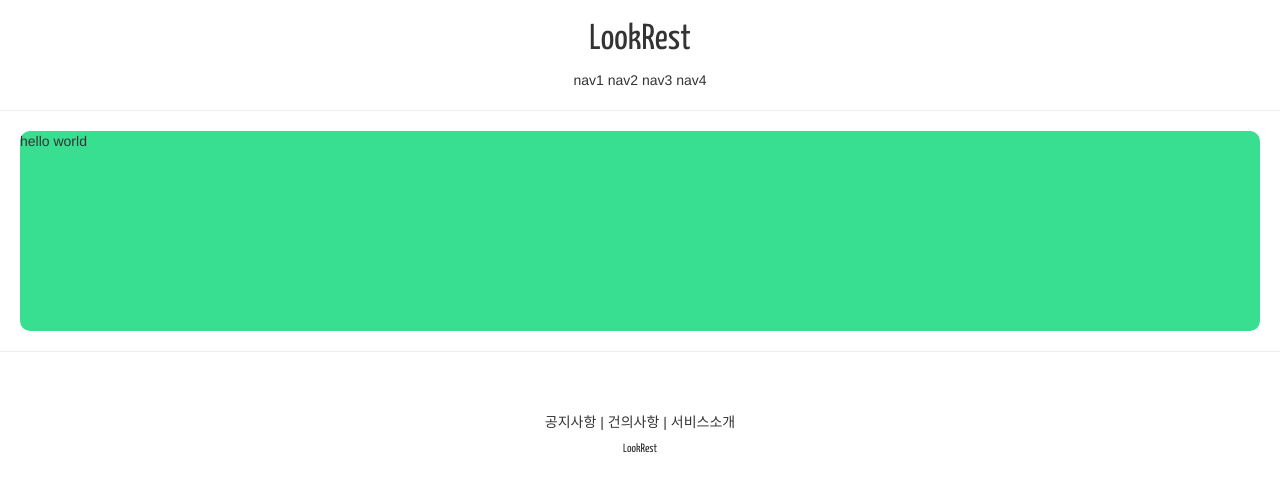
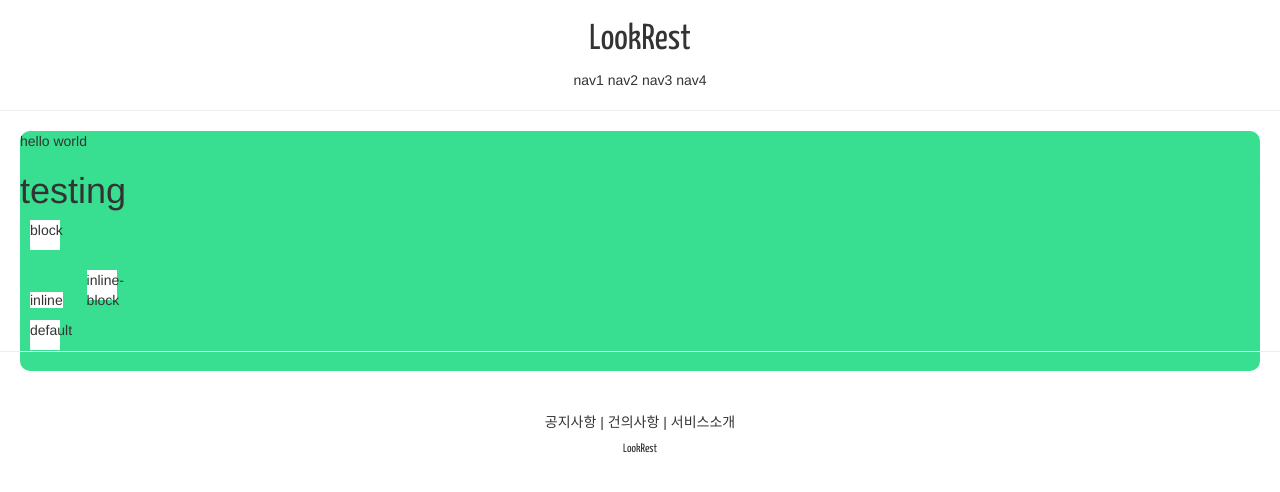
Before and after one commit to look-sun/lookrest, a Django app: page /account/hello_world in a window 1280 px wide. Shown: the top 492 px of the page. Run offline with Django 3.2, Linux system fonts and the light colour scheme; some libraries are stand-ins or nearby versions.

Commit message:
django course 13.1 commit

```diff
--- a/accountapp/templates/accounts/hello_world.html
+++ b/accountapp/templates/accounts/hello_world.html
@@ -2,4 +2,20 @@
 
 {% block content %}
 hello world
+<style>
+    .testing {
+        background-color: white;
+        height: 3rem;
+        width: 3rem;
+        margin: 1rem;
+    }
+</style>
+<div style="height: 20rem; background-color: #38df91; border-radius: 1rem; margin 2rem;">
+    <h1>testing</h1>
+    <div class="testing" style="display: block;">block</div>
+    <div class="testing" style="display: inline;">inline</div>
+    <div class="testing" style="display: None;">None</div>
+    <div class="testing" style="display: inline-block;">inline-block</div>
+    <div class="testing" >default</div>
+</div>
 {% endblock %}
```
